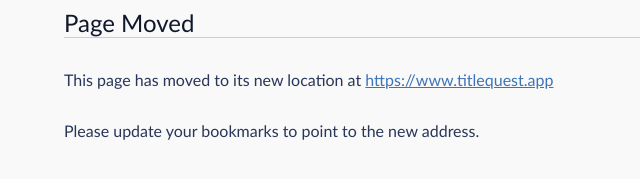
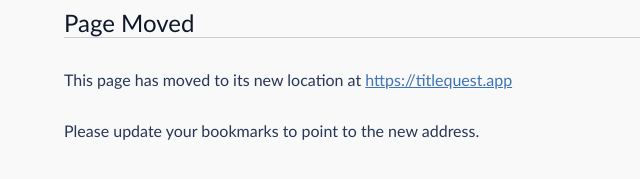
Before and after one commit to yvzn/titlequest, a website built with Vite: page redirect/index.html in a window 1280 px wide. Shown: the part 175-354 px from the top of the page, 0-640 px from the left. Built offline with nearby package versions, Linux system fonts and the light colour scheme.

Commit message:
Fix canonical URL

```diff
--- a/index.html
+++ b/index.html
@@ -18,7 +18,7 @@
     <meta charset="UTF-8">
     <meta name="viewport" content="width=device-width, initial-scale=1">
     <link rel="icon" href="/favicon.ico">
-    <link rel="canonical" href="https://www.titlequest.app/">
+    <link rel="canonical" href="https://titlequest.app/">
 
     <title>Title Quest</title>
     <meta name="description" content="A set of bookmarks to play selected title-guessing games">
--- a/redirect/index.html
+++ b/redirect/index.html
@@ -5,6 +5,7 @@
     <meta charset="UTF-8">
     <meta name="viewport" content="width=device-width, initial-scale=1">
     <link rel="icon" href="/favicon.ico">
+    <link rel="canonical" href="https://titlequest.app/">
     <style>
         @import url('../src/style.css');
 
@@ -28,7 +29,7 @@
             <h2>Page Moved</h2>
             <article>
                 <p>This page has moved to its new location at
-                    <a href="https://www.titlequest.app" rel="noopener noreferrer">https://www.titlequest.app</a>
+                    <a href="https://titlequest.app" rel="noopener noreferrer">https://titlequest.app</a>
                 </p>
                 <p>Please update your bookmarks to point to the new address.</p>
             </article>
```
